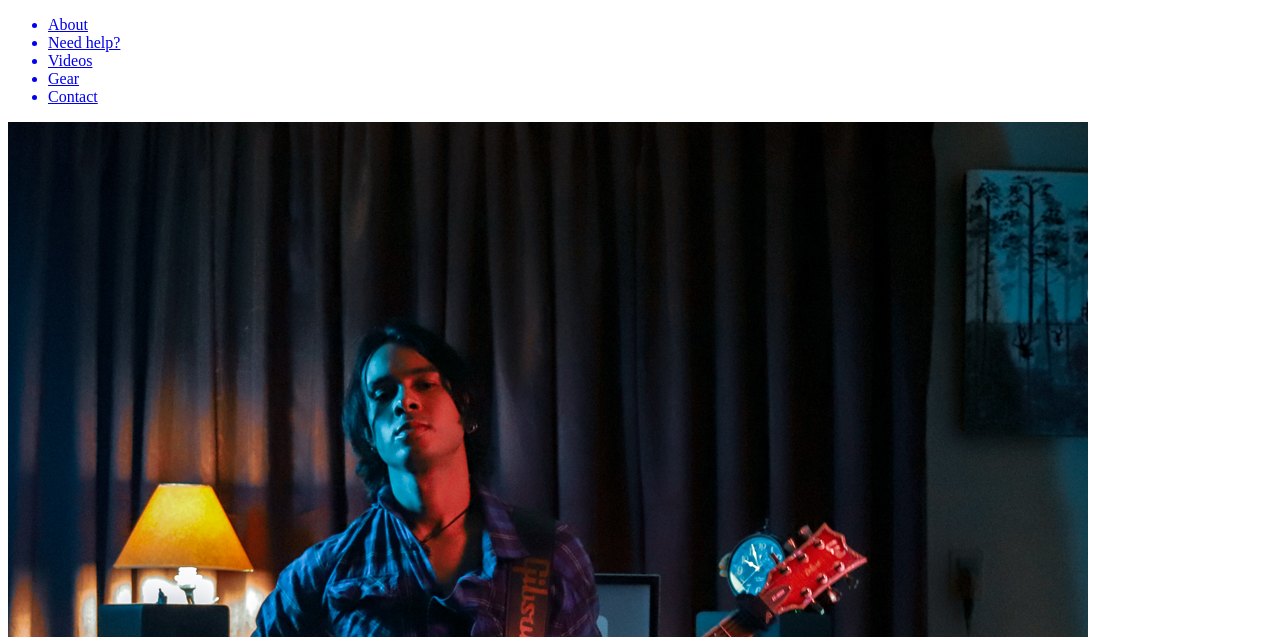
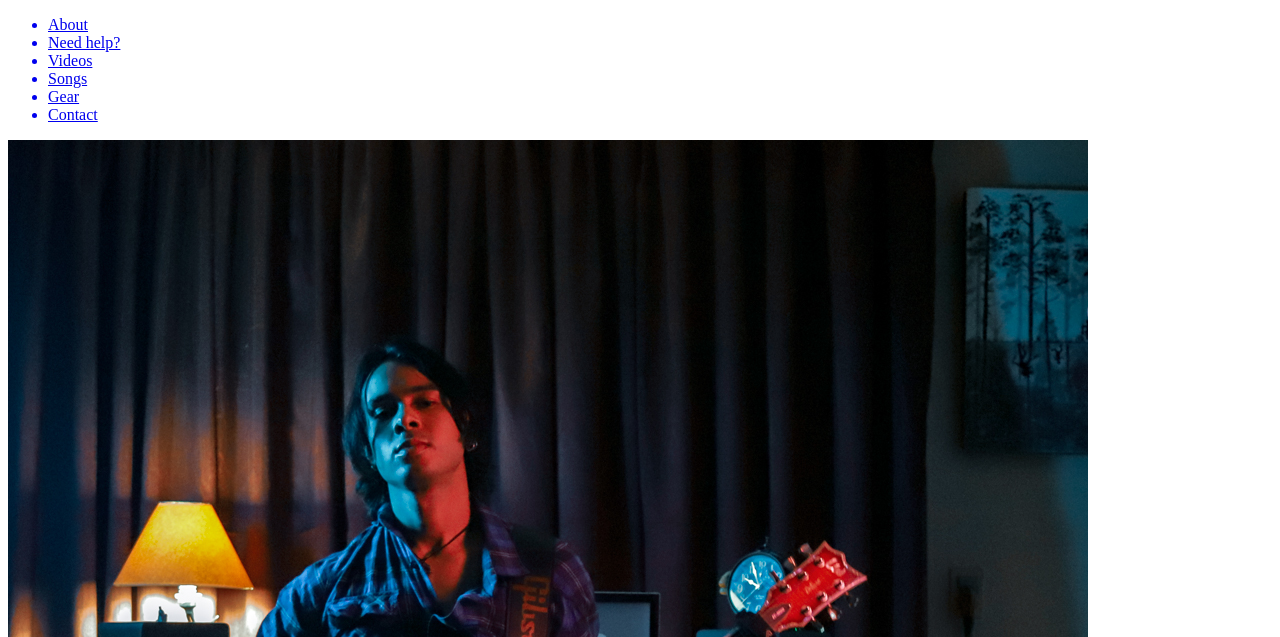
Before and after one commit to braian-bernatto/musician_guitar, a website: page app/index.html in a window 1280 px wide. Shown: the part 163-800 px from the top of the page. Drawn offline with Linux system fonts and the light colour scheme.

Commit message:
songs button added

```diff
--- a/app/index.html
+++ b/app/index.html
@@ -137,6 +137,7 @@ Created by potrace 1.15, written by Peter Selinger 2001-2017
             <a href="#about" id="b_about"><li>About</li></a>
             <a href="#work" id="b_work"><li>Need help?</li></a>
             <a href="#videos" id="b_videos"><li>Videos</li></a>
+            <a href="#songs" id="b_songs"><li>Songs</li></a>
             <a href="#gear" id="b_gear"><li>Gear</li></a>
             <a href="#contact" id="b_contact"><li>Contact</li></a>
           </ul>
```
Also changed, not shown: dist/index.html.
